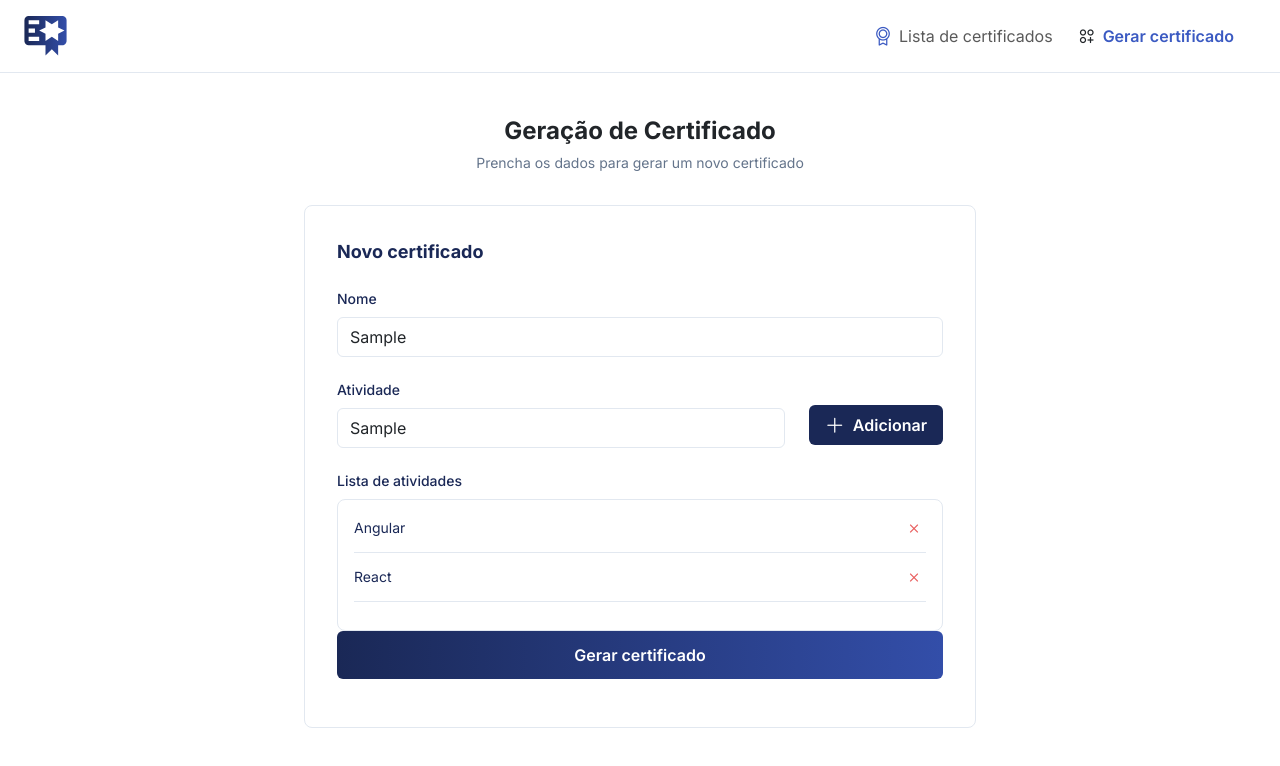
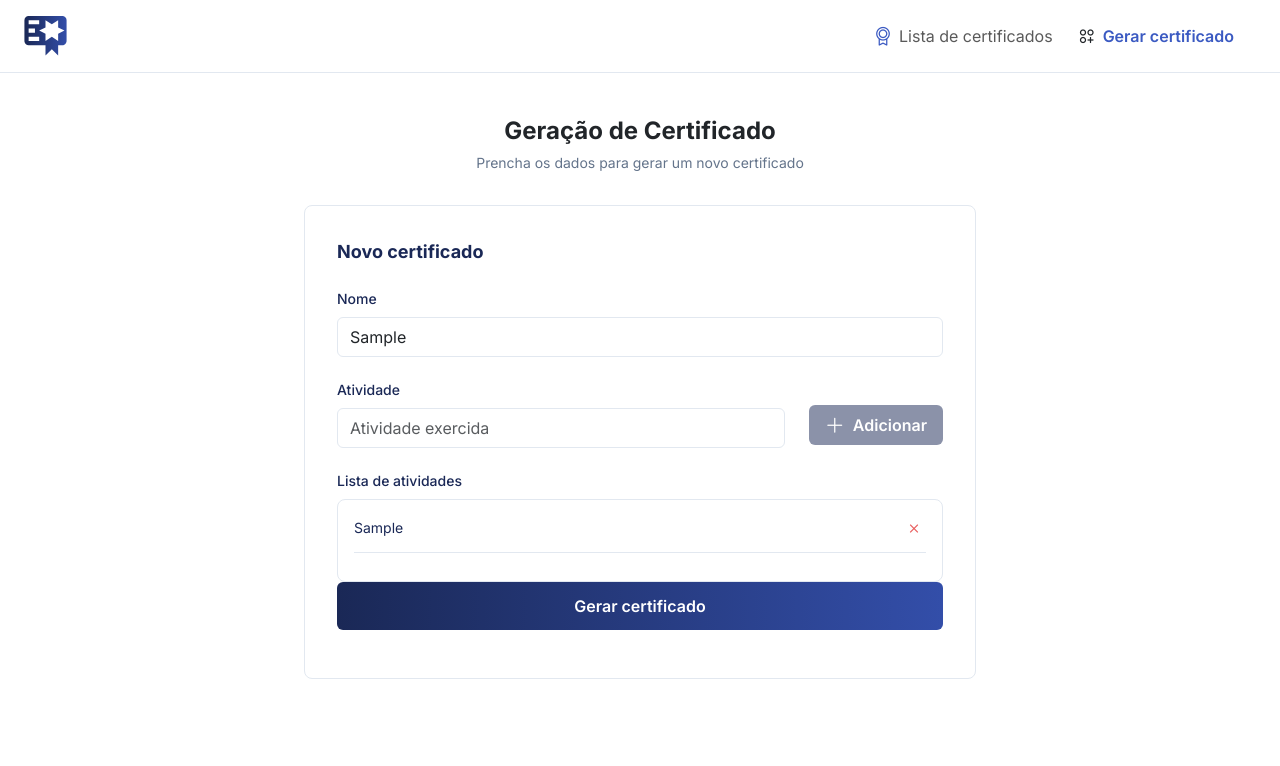
Before and after one commit to allanrsgomes/certified-generator, an Angular app: page /certificados/novo in a window 1280 px wide. Both pictures are taken after typing "Sample", "Sample" into the empty fields and a click on the button "Adicionar". Shown: the top 766 px of the page. Built offline with nearby package versions, Linux system fonts and the light colour scheme.

Commit message:
feat: activity list

```diff
--- a/package.json
+++ b/package.json
@@ -1,6 +1,6 @@
 {
   "name": "certified-generator",
-  "version": "1.0.13",
+  "version": "1.0.14",
   "scripts": {
     "ng": "ng",
     "start": "ng serve",
--- a/src/app/pages/certificate-form/certificate-form.component.html
+++ b/src/app/pages/certificate-form/certificate-form.component.html
@@ -23,17 +23,17 @@
           class="form-control custom-input" id="activity" name="activity" placeholder="Atividade exercida">
 
       </div>
-      <app-secundary-button [disabled]="activity.length == 0" class="ms-3 mt-4" buttonText="Adicionar"
+      <app-secundary-button (click)="addActivity()" [disabled]="activity.length == 0" class="ms-3 mt-4" buttonText="Adicionar"
         phClass="ph ph-plus"></app-secundary-button>
     </div>
     <div class="atividade-group mb-3">
       <label class="form-label">Lista de atividades</label>
       <div class="item-list w-100">
 
-        <div *ngFor="let activity of activities">
+        <div *ngFor="let activity of activities; let i = index">
           <div class="item">
             <span class="item-text">{{ activity }}</span>
-            <div class="remove-btn">
+            <div (click)="deleteActivity(i)" class="remove-btn">
               <i class="ph-bold ph-x"></i>
             </div>
           </div>
--- a/src/app/pages/certificate-form/certificate-form.component.ts
+++ b/src/app/pages/certificate-form/certificate-form.component.ts
@@ -14,7 +14,7 @@ import { SecundaryButtonComponent } from 'src/app/_components/secundary-button/s
 export class CertificateFormComponent {
   name: string = ''
   activity: string = ''
-  activities: string[] = ['Angular', 'React']
+  activities: string[] = []
 
   invalidField(control: NgModel) {
     return control.invalid && control.touched
@@ -23,4 +23,14 @@ export class CertificateFormComponent {
   validForm() {
     return this.activities.length > 0 && this.name.length > 0
   }
+
+  addActivity() {
+    this.activities.push(this.activity)
+    this.activity = ''
+  }
+
+  deleteActivity(index: number) {
+    this.activities.splice(index, 1)
+  }
+
 }
```
Also changed, not shown: 1 other file (tests, documents, lock files or other folders).
